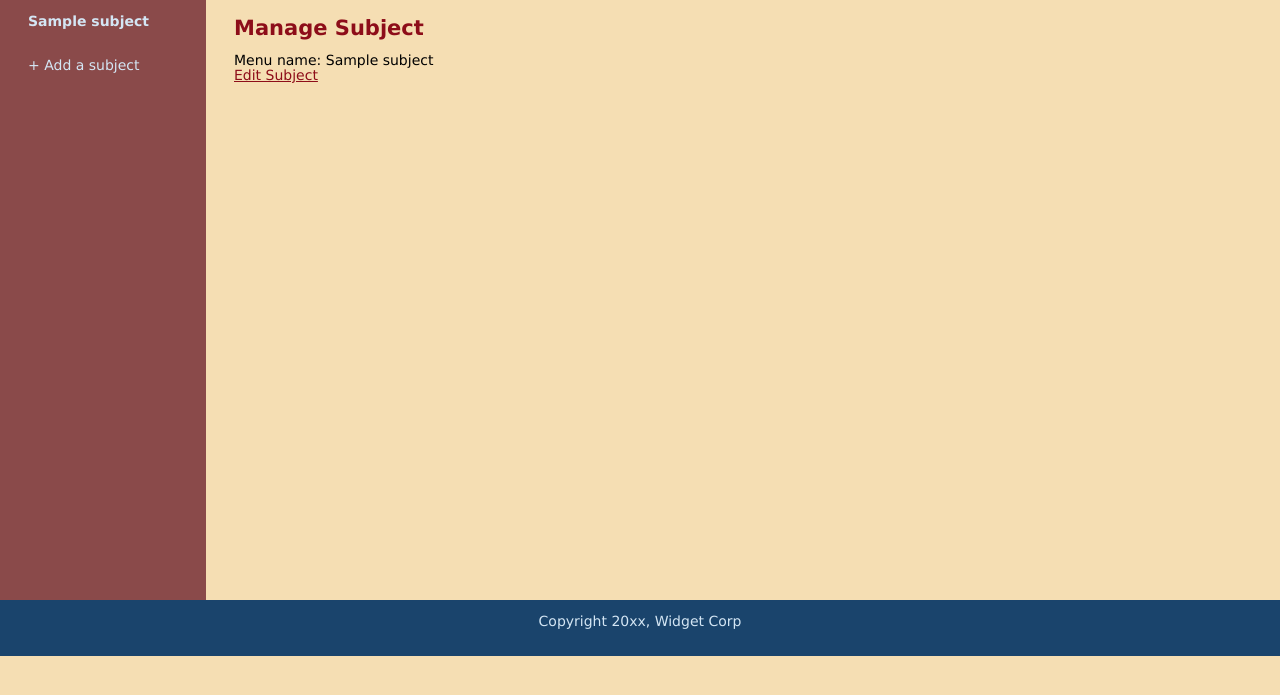
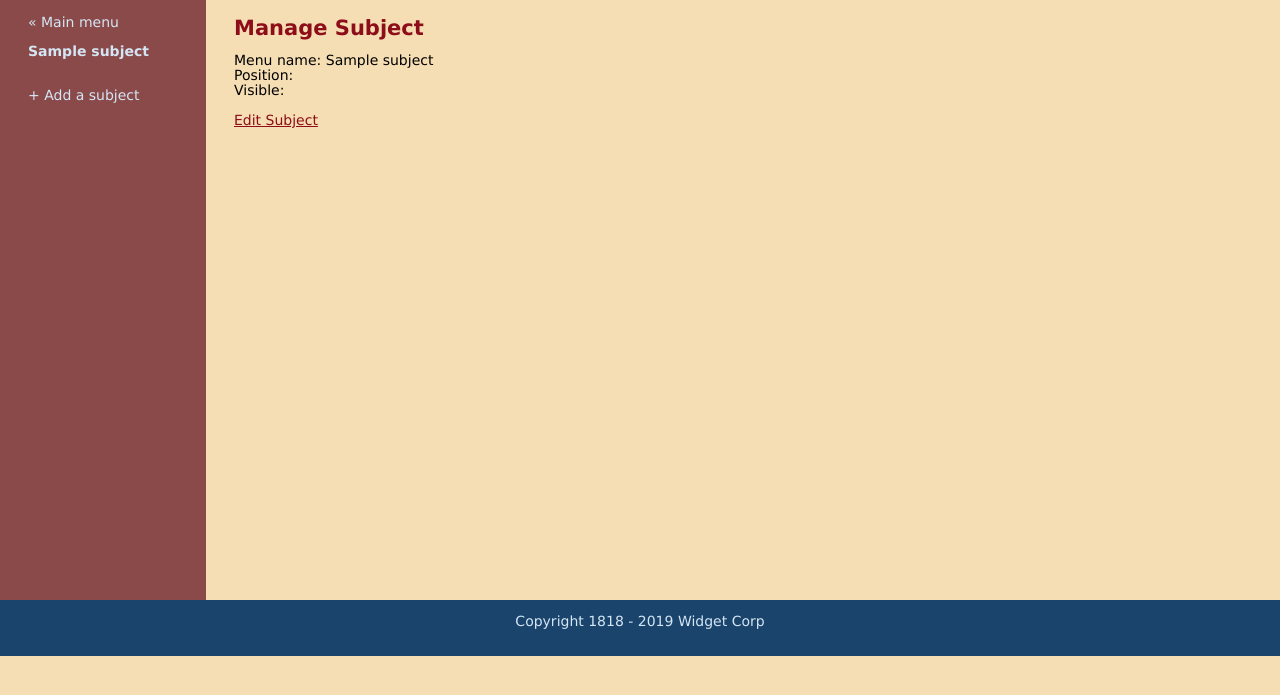
Before and after one commit to Captoweb/training_CMS, a PHP site: page /linda_cms/public/manage_content.php?subject=1 in a window 1280 px wide. Shown: the part 70-765 px from the top of the page. Run offline with PHP 8.4, Linux system fonts and the light colour scheme; tables that the repository leaves empty or names only in its code hold one stand-in row (values such as "Sample post").

Commit message:
114_lesson

```diff
--- a/linda_cms/includes/functions.php
+++ b/linda_cms/includes/functions.php
@@ -24,7 +24,9 @@
 		  $output .= "Please fix the following errors:";
 		  $output .= "<ul>";
 		  foreach ($errors as $key => $error) {
-		    $output .= "<li>{$error}</li>";
+		    $output .= "<li>";
+            $output .= htmlentities($error);
+            $output .= "</li>";
 		  }
 		  $output .= "</ul>";
 		  $output .= "</div>";
@@ -126,7 +128,7 @@
 			$output .= "<a href=\"manage_content.php?subject=";
 			$output .= urlencode($subject["id"]);
 			$output .= "\">";
-			$output .= $subject["menu_name"];
+			$output .= htmlentities($subject["menu_name"]);
 			$output .= "</a>";
 
 			$page_set = find_pages_for_subject($subject["id"]);
@@ -140,7 +142,7 @@
 				$output .= "<a href=\"manage_content.php?page=";
 				$output .= urlencode($page["id"]);
 				$output .= "\">";
-				$output .= $page["menu_name"];
+				$output .= htmlentities($page["menu_name"]);
 				$output .= "</a></li>";
 			}
 			mysqli_free_result($page_set);
--- a/linda_cms/includes/layouts/footer.php
+++ b/linda_cms/includes/layouts/footer.php
@@ -1,4 +1,4 @@
-   <div id="footer">Copyright 20xx, Widget Corp</div>
+   <div id="footer">Copyright 1818 - <?php echo date("Y"); ?> Widget Corp</div>
 </body>
 </html>
 <?php
--- a/linda_cms/public/css/public.css
+++ b/linda_cms/public/css/public.css
@@ -72,6 +72,11 @@ ul.pages { padding-left: 2em; list-style: square; font-weight: normal;}
 }
 #page h2 { color: #8D0D19; margin-top: 1em;}
 #page h3 { color: #8D0D19; }
+.view-content {
+    margin: 1em;
+    padding: 1em;
+    border: 1px solid #999;
+}
 
 div.message {
     border: 2px solid #8d0d19;
@@ -80,3 +85,14 @@ div.message {
     margin: 1em 0;
     padding: 1em;
 }
+
+/* errors */
+.error{
+    color: #8d0d19;
+    border: 2px solid #8d0d19;
+    margin: 1em 0;
+    padding: 1em;
+}
+.error ul {
+  padding-left: 2e;
+}
--- a/linda_cms/public/manage_content.php
+++ b/linda_cms/public/manage_content.php
@@ -6,6 +6,8 @@
 
 <div id="main">
   <div id="navigation">
+    <br>
+    <a href="admin.php">&laquo; Main menu</a><br>
 		<?php echo navigation($current_subject, $current_page); ?>
 		<br >
 		<a href="new_subject.php">+ Add a subject</a>
@@ -15,12 +17,21 @@
 		<?php if ($current_subject) { ?>
 
 	    <h2>Manage Subject</h2>
-			Menu name: <?php echo $current_subject["menu_name"]; ?><br >
-			<a href="edit_subject.php?subject=<?php echo $current_subject["id"]; ?>">Edit Subject</a>
+			Menu name: <?php echo htmlentities($current_subject["menu_name"]); ?><br>
+			Position: <?php $current_subject["position"]; ?><br>
+			Visible: <?php $current_subject["visible"] == 1 ? 'yes' : 'no'; ?><br><br>
+
+			<a href="edit_subject.php?subject=<?php echo urlencode($current_subject["id"]); ?>">Edit Subject</a>
 
 		<?php } elseif ($current_page) { ?>
 			<h2>Manage Page</h2>
-			Menu name: <?php echo $current_page["menu_name"]; ?><br />
+			Menu name: <?php echo htmlentities($current_page["menu_name"]); ?><br>
+			Position: <?php $current_page["position"]; ?><br>
+			Visible: <?php $current_page["visible"] == 1 ? 'yes' : 'no'; ?><br><br>
+			Content: <br>
+			<div class="view-content">
+			    <?php echo htmlentities($current_page["content"]); ?>
+			</div>
 
 		<?php } else { ?>
 			Please select a subject or a page.
--- a/linda_cms/public/new_subject.php
+++ b/linda_cms/public/new_subject.php
@@ -6,6 +6,8 @@
 
 <div id="main">
   <div id="navigation">
+   <br>
+    <a href="admin.php">&laquo; Main menu</a><br>
 		<?php echo navigation($current_subject, $current_page); ?>
   </div>
   <div id="page">
```
Also changed, not shown: linda_cms/public/edit_subject.php (+6 -6 lines).
